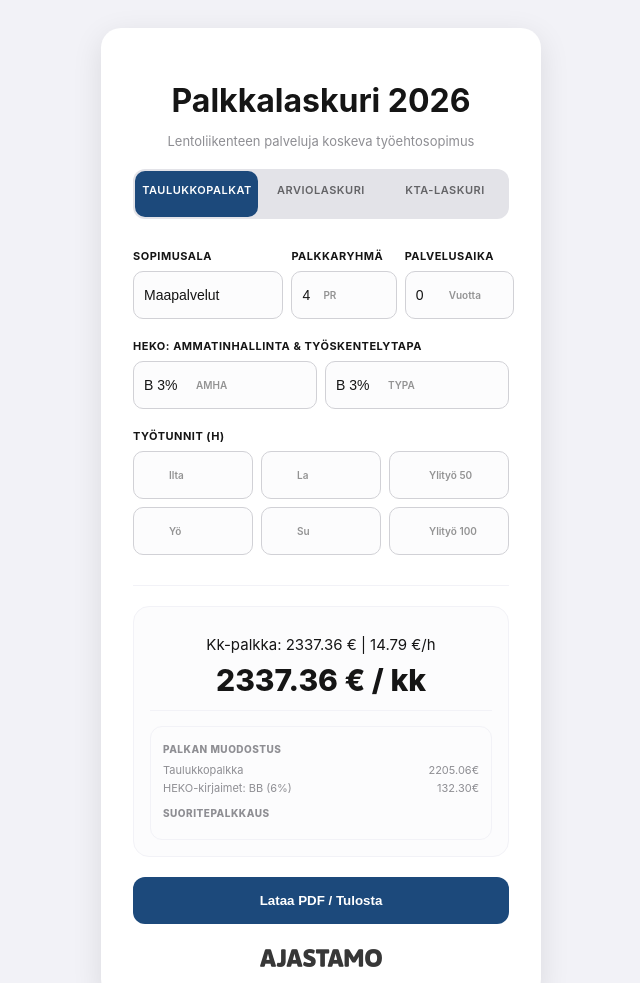
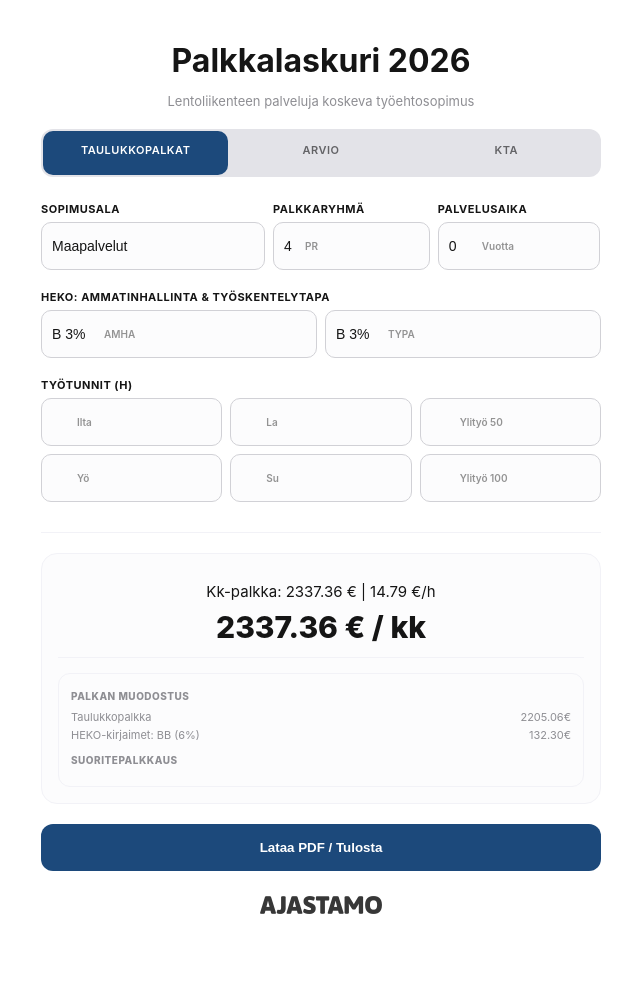
Before and after one commit to jameye69/palkkalaskuri-2026, a plain HTML site: page index.html in a window 1280 px wide. Shown: the top 983 px of the page, without its empty margins (319-959 px from the left). After the commit the page ends 934 px from the top, so only its background shows below. Drawn offline with Linux system fonts and the light colour scheme.

Commit message:
Update index.html

```diff
--- a/index.html
+++ b/index.html
@@ -2,10 +2,10 @@
 <html lang="fi">
 <head>
     <meta charset="UTF-8">
-    <meta name="viewport" content="width=device-width, initial-scale=1.0">
+    <meta name="viewport" content="width=device-width, initial-scale=1.0, maximum-scale=1.0, user-scalable=no">
     <title>Palkkalaskuri 2026</title>
     <style>
-        /* --- 1. MUUTTUJAT --- */
+        /* --- TYYLIT --- */
         :root {
             --sivun-tausta: #f2f2f7; --kortin-tausta: #ffffff; --nappi-vari: #1c497b; --nappi-teksti: #ffffff;
             --summa-vari: #151515; --tuntipalkka-vari: #151515; --teksti-paa: #151515; --teksti-haalea: #8e8e93;
@@ -15,15 +15,35 @@
         }
 
         * { box-sizing: border-box; }
-        body { background-color: var(--sivun-tausta); font-family: -apple-system, system-ui, sans-serif; display: flex; justify-content: center; padding: 20px; color: var(--teksti-paa); }
+
+        /* TÄRKEÄ MUUTOS: Poistetaan sivun omat marginaalit, jotta se istuu iframeen */
+        body {
+            background-color: transparent; /* Läpinäkyvä tausta, jotta JotFormin väri näkyy */
+            font-family: -apple-system, system-ui, sans-serif;
+            display: flex;
+            justify-content: center;
+            padding: 0;
+            margin: 0;
+            color: var(--teksti-paa);
+            width: 100%;
+        }
 
         input[type="radio"] { display: none !important; }
         input::-webkit-outer-spin-button, input::-webkit-inner-spin-button { -webkit-appearance: none; margin: 0; }
         input[type="number"] { -moz-appearance: textfield; outline: none; }
         select { appearance: none; -webkit-appearance: none; }
 
-        .app-card { background: var(--kortin-tausta); width: 440px; min-width: 440px; border-radius: 20px; padding: 32px; box-shadow: 0 8px 30px rgba(0, 0, 0, 0.1); }
-        header { text-align: center; margin-bottom: 30px; }
+        /* KORTIN TYYLI: Nyt 100% leveys eikä kiinteä 440px */
+        .app-card {
+            background: var(--kortin-tausta);
+            width: 100%;
+            max-width: 600px; /* Ei levähdä liikaa isolla ruudulla */
+            border-radius: 0; /* Suorat reunat mobiilissa */
+            padding: 20px;
+            box-shadow: none; /* Ei varjoa upotuksessa */
+        }
+
+        header { text-align: center; margin-bottom: 25px; }
         .input-group { margin-bottom: 20px; }
         .main-row-layout, .input-row { display: flex !important; flex-direction: row !important; flex-wrap: nowrap !important; gap: 8px; width: 100%; }
 
@@ -32,7 +52,7 @@
         .field:nth-child(3) { width: 29% !important; flex: none !important; }
         .input-row .input-wrapper { width: 50% !important; }
 
-        label { display: block; margin-bottom: 8px; font-size: 11px !important; font-weight: 700; color: var(--teksti-paa); text-transform: uppercase; letter-spacing: 0.5px; }
+        label { display: block; margin-bottom: 6px; font-size: 11px !important; font-weight: 700; color: var(--teksti-paa); text-transform: uppercase; letter-spacing: 0.5px; }
 
         .input-wrapper { position: relative; display: block; height: 48px; }
         input, select { width: 100%; height: 48px !important; padding: 0 10px; border: 1px solid var(--reuna-viiva); border-radius: 10px; font-size: 14px; background: var(--kentta-tausta); color: var(--teksti-paa); }
@@ -72,18 +92,16 @@
         .footer-logo { max-width: 140px; height: auto; display: block; margin: 0 auto; }
 
         @media (max-width: 480px) {
-            .app-card { width: 100%; min-width: 100%; padding: 20px; }
+            .app-card { width: 100%; min-width: 100%; padding: 10px; } /* Vähemmän paddingia mobiilissa */
             .main-row-layout { flex-wrap: wrap !important; gap: 8px !important; }
             .field.flex-grow { width: 100% !important; margin-bottom: 4px; }
             .field:nth-child(2), .field:nth-child(3) { width: calc(50% - 4px) !important; flex: none !important; }
         }
-        @media print { #print-btn, .segmented-control, .add-btn, .del-btn, .footer-logo-container { display: none !important; } .app-card { box-shadow: none; border: none; } }
     </style>
 </head>
 <body>
 
-<div class="app-container">
-  <div class="app-card">
+<div class="app-card">
     <header>
       <h1 class="main-title" style="margin-bottom: 10px;">Palkkalaskuri 2026</h1>
       <p style="font-size: 13px; color: var(--teksti-haalea); margin-bottom: 20px;">Lentoliikenteen palveluja koskeva työehtosopimus</p>
@@ -92,9 +110,9 @@
         <input type="radio" name="mode" id="mode-tes" value="tes" checked onchange="paivitaNakyvyys()">
         <label for="mode-tes">Taulukkopalkat</label>
         <input type="radio" name="mode" id="mode-man" value="manuaali" onchange="paivitaNakyvyys()">
-        <label for="mode-man">Arviolaskuri</label>
+        <label for="mode-man">Arvio</label>
         <input type="radio" name="mode" id="mode-kta" value="kta" onchange="paivitaNakyvyys()">
-        <label for="mode-kta">KTA-laskuri</label>
+        <label for="mode-kta">KTA</label>
         <div class="selection-slider"></div>
       </div>
     </header>
@@ -183,7 +201,6 @@
         <img src="ajastamo_25-logo_pieni.webp" alt="Ajastamo Logo" class="footer-logo">
       </div>
     </footer>
-  </div>
 </div>
 
 <script>
@@ -246,17 +263,15 @@
       const jakaja = ala === "tekninen" ? 161 : 158, perus = taulukot[ala][ryhma] || 0;
       let kP = ala === "tekninen" ? (kokemus >= 25 ? 0.19 : kokemus >= 10 ? 0.15 : kokemus >= 4 ? 0.05 : 0) : (kokemus >= 10 ? 0.15 : kokemus >= 6 ? 0.09 : kokemus >= 2 ? 0.03 : 0);
 
-      /* --- HEKO KIRJAIMET & LASKENTA --- */
-      const hA_val = document.getElementById("heko_a").value; // Esim "B"
-      const hT_val = document.getElementById("heko_t").value; // Esim "C"
+      /* --- HEKO KIRJAIMET --- */
+      const hA_val = document.getElementById("heko_a").value;
+      const hT_val = document.getElementById("heko_t").value;
       const hMap = { A: 0, B: 0.03, C: 0.06, D: 0.09, E: 0.12 };
       const hP = hMap[hA_val] + hMap[hT_val];
 
       const eK = perus * kP, eH = perus * hP, kk = perus + eK + eH, tunti = kk / jakaja;
       let erittely = `<div class="breakdown-header">Palkan muodostus</div><div class="breakdown-line"><span>Taulukkopalkka</span><span>${perus.toFixed(2)}€</span></div>`;
       if (eK > 0) erittely += `<div class="breakdown-line"><span>Kokemuslisä (${(kP*100).toFixed(0)}%)</span><span>${eK.toFixed(2)}€</span></div>`;
-
-      // NÄYTETÄÄN KIRJAIMET KOOSTEESSA:
       if (eH > 0) erittely += `<div class="breakdown-line"><span>HEKO-kirjaimet: ${hA_val}${hT_val} (${(hP*100).toFixed(0)}%)</span><span>${eH.toFixed(2)}€</span></div>`;
 
       erittely += `<div class="breakdown-header" style="margin-top:12px;">Suoritepalkkaus</div>`;
```
